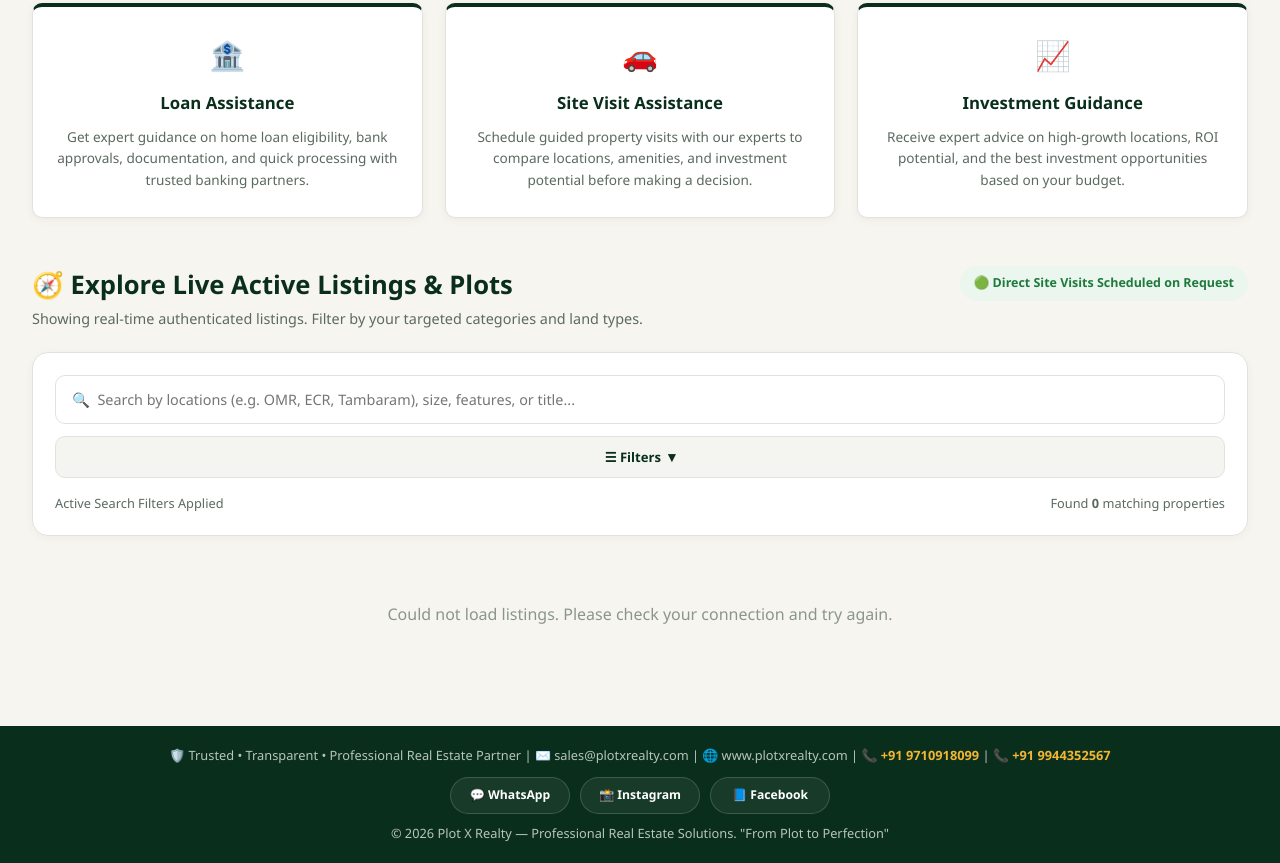
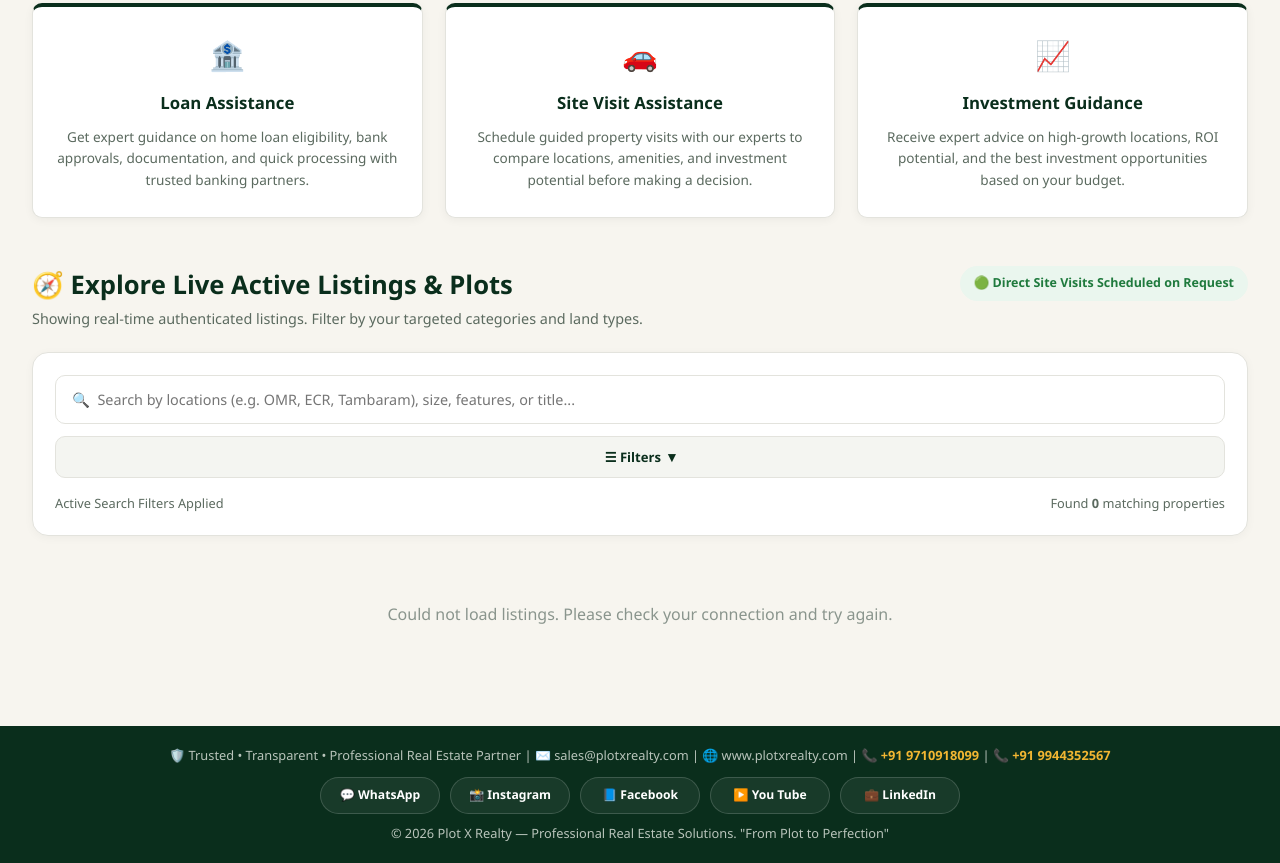
Before and after one commit to ctech1721-ops/plotx, a plain HTML site: page plotx-main/index.html in a window 1280 px wide. Shown: the part 1207-2070 px from the top of the page. Drawn offline with Linux system fonts and the light colour scheme; no server answers.

Commit message:
Update social media links in footer

```diff
--- a/plotx-main/index.html
+++ b/plotx-main/index.html
@@ -661,9 +661,11 @@
     <span>📞 <a href="tel:+919944352567">+91 9944352567</a></span>
   </div>
   <div class="footer-socials" aria-label="Social media links">
-    <a class="social-link whatsapp" id="whatsappLink" href="#" aria-label="WhatsApp">💬 WhatsApp</a>
+    <a class="social-link whatsapp"id="whatsappLink"href="https://wa.me/919710918099"target="_blank">💬 WhatsApp</a>
     <a class="social-link instagram" id="instagramLink" href="https://www.instagram.com/stories/plot_x_realestate_agency/3985693577401861210?utm_source=ig_story_item_share&stkn=MXhicWZvbTd6bW42Zg==" aria-label="Instagram">📸 Instagram</a>
     <a class="social-link facebook" id="facebookLink" href="https://www.facebook.com/PLOTXREALTY" aria-label="Facebook">📘 Facebook</a>
+    <a class="social-link You Tube" id="You Tube" href="https://youtube.com/@plotxrealtychannel?si=TG_jmT__7yBqa0A6" aria-label="You Tube">▶️ You Tube </a>
+    <a class="social-link linkedin"id="linkedinLink"href="https://www.linkedin.com/in/plotx-realty?utm_source=share_via&utm_content=profile&utm_medium=member_android"target="_blank">💼 LinkedIn</a>
   </div>
   <p>© 2026 Plot X Realty — Professional Real Estate Solutions. "From Plot to Perfection"</p>
 </footer>
```
